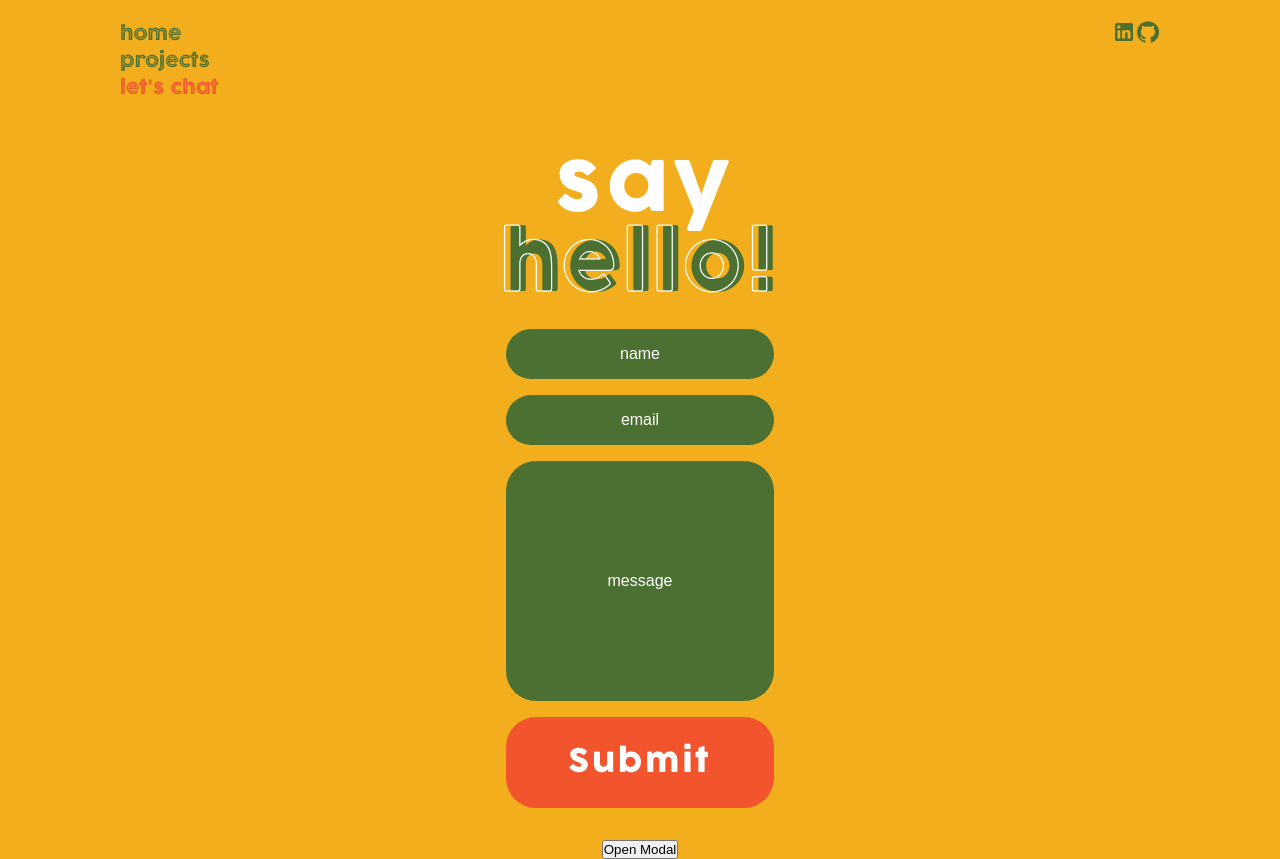
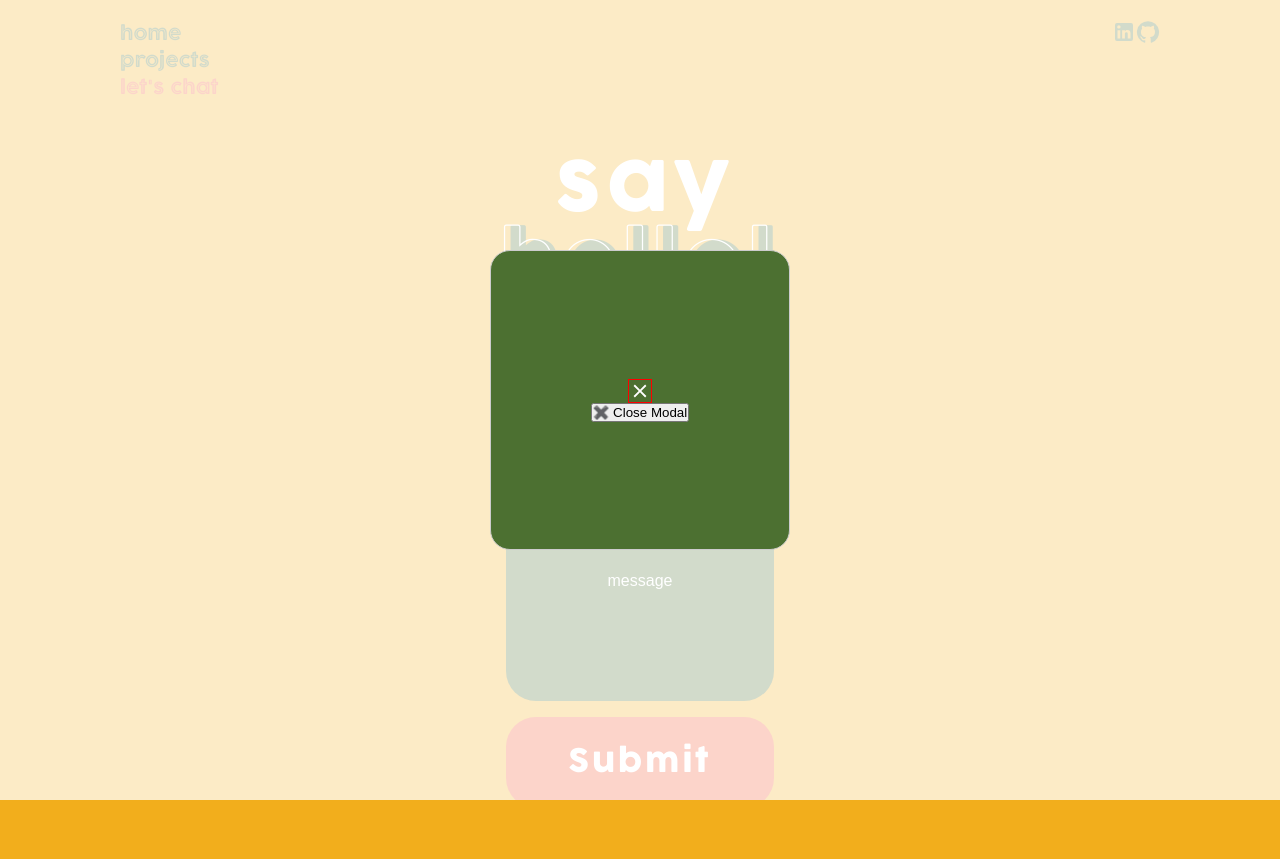
Before and after one commit to zedvas/portfolio, a React (Vite) app: page /contact in a window 1280 px wide. After the commit the page ends 800 px from the top, so only its background shows below. Built offline with nearby package versions, Linux system fonts and the light colour scheme.

Commit message:
moved modal to own file and passed through handler func to contact

```diff
--- a/src/App.jsx
+++ b/src/App.jsx
@@ -4,56 +4,33 @@ import { Home } from "./Home";
 import { Projects } from "./Projects";
 import { Nav } from "./Nav";
 import "./css/app.css";
+import { Modal } from "./Modal";
 import { useState } from "react";
-import ReactModal from "react-modal";
 
 function App() {
-  const [reactModalIsOpen, setReactModalIsOpen] = useState(false);
+  const [reactModalIsOpen, setReactModalIsOpen] = useState(true);
 
-  const openReactModal= () => {
-    setReactModalIsOpen(true)
-  }
+  const openReactModal = () => {
+    setReactModalIsOpen(true);
+  };
 
-  const closeReactModal= () => {
-    setReactModalIsOpen(false)
-  }
-
-  ReactModal.setAppElement("#root");
-
-  const modalStyle = {
-    overlay: {height:"30px", width: "30px", margin:"auto"},
-    content: {
-      display: 'flex',
-      flexDirection: 'column',
-      alignItems: 'center',
-      justifyContent: 'center',
-      boxShadow: 'rgba(100, 100, 111, 0.3) 0px 7px 29px 0px',
-      backgroundColor: 'white',
-      border: '2px solid rgb(240, 240, 240)',
-      borderRadius: '12px',
-      position: 'absolute',
-      height: 'fit-content',
-      width: '300px',
-      top: '120px',
-      left: 'calc(50% - 150px)'
-    }
-  }
-  return (<div className="appContainer">
+  const closeReactModal = () => {
+    setReactModalIsOpen(false);
+  };
+  return (
+    <div className={reactModalIsOpen? "appContainer disableScroll": "appContainer"}>
+      <Modal
+        reactModalIsOpen={reactModalIsOpen}
+        closeReactModal={closeReactModal}
+      />
       <Nav />
-        <Routes>
-          <Route path="/" element={<Home />} />
-          <Route path="/projects" element={<Projects />} />
-          <Route path="/contact" element={<Contact />} />
-        </Routes>
-        <button onClick={() => openReactModal()}>Open Modal</button>
-      <ReactModal
-        isOpen={reactModalIsOpen}
-        onRequestClose={closeReactModal}
-        style={modalStyle}
-      >
-        <button onClick={closeReactModal}>✖️ Close Modal</button>
-      </ReactModal>
-</div>  );
+      <Routes>
+        <Route path="/" element={<Home />} />
+        <Route path="/projects" element={<Projects />} />
+        <Route path="/contact" element={<Contact openReactModal={openReactModal}/>} />
+      </Routes>
+    </div>
+  );
 }
 
 export default App;
--- a/src/Contact.jsx
+++ b/src/Contact.jsx
@@ -2,7 +2,7 @@ import { useRef, useState } from "react";
 import emailjs from "@emailjs/browser";
 import joi from "joi";
 
-export const Contact = () => {
+export const Contact = ({openReactModal}) => {
   const form = useRef();
   const [formValues, setFormValues] = useState({
     from_name: "",
@@ -27,6 +27,7 @@ export const Contact = () => {
     e.preventDefault();
     const validateForm = formSchema.validate(formValues);
     if (validateForm.error) {
+      openReactModal()
       console.log("please check fields have been entered correctly")
     } else {
       console.log("ready to send email!")
--- a/src/Modal.jsx
+++ b/src/Modal.jsx
@@ -1,3 +1,45 @@
-export const Modal = () => {
-    return (  );
-}
+import { Close } from "@mui/icons-material";
+import zIndex from "@mui/material/styles/zIndex";
+import { useState } from "react";
+import ReactModal from "react-modal";
+
+export const Modal = ({reactModalIsOpen, closeReactModal}) => {
+
+
+  ReactModal.setAppElement("#root");
+
+  const modalStyle = {
+    overlay: {
+      margin: "0 auto",
+      padding: 0,
+      position: "fixed",
+      zIndex: 9,
+      top: 0,
+      left: 0
+    },
+    content: {
+      inset: 0,
+      display: "flex",
+      flexDirection: "column",
+      alignItems: "center",
+      justifyContent: "center",
+      backgroundColor: "var(--green)",
+      borderRadius: "20px",
+      height: "300px",
+      width: "300px",
+      margin: "auto",
+    },
+  };
+  return (
+    <>
+      <ReactModal
+        isOpen={reactModalIsOpen}
+        onRequestClose={closeReactModal}
+        style={modalStyle}
+      >
+        <Close sx={{ border: "1px solid red" }} />
+        <button onClick={closeReactModal}>✖️ Close Modal</button>
+      </ReactModal>
+    </>
+  );
+};
--- a/src/css/app.css
+++ b/src/css/app.css
@@ -55,6 +55,10 @@ body {
   padding: 0 2em;
 }
 
+.disableScroll {
+  height: 100vh;
+  overflow:hidden;
+}
 .nav {
   /* box-shadow: 1px 4px 30px rgba(215, 213, 213, 0.434); */
   background-color: var(--yellow);
```
